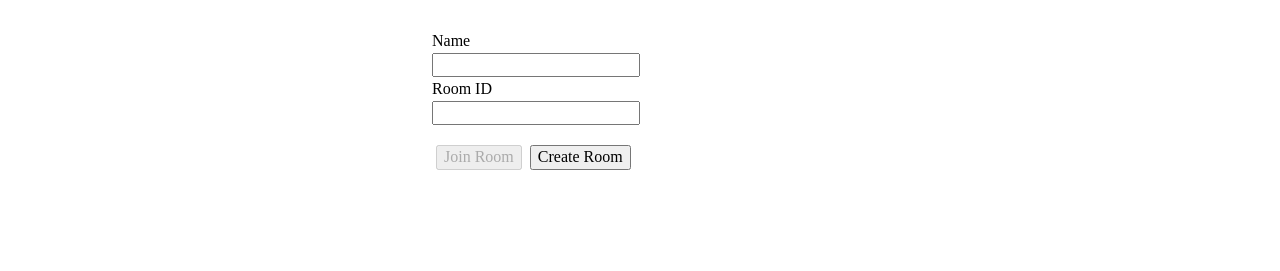
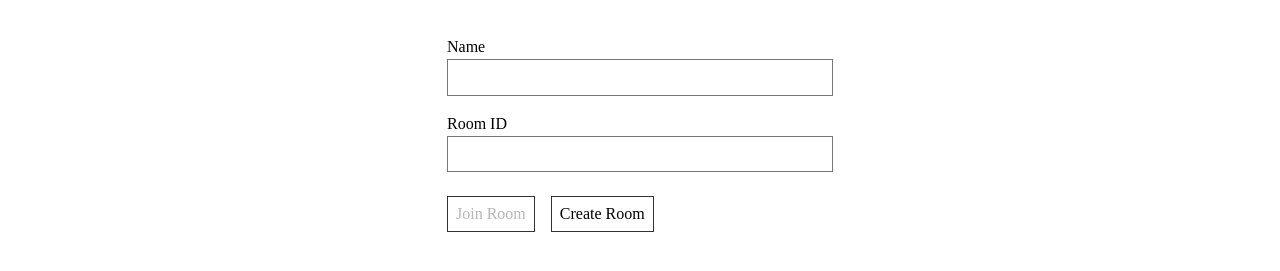
Before and after one commit to srmullen/multiplayer, a React app: page / in a window 1280 px wide. Shown: the part 47-318 px from the top of the page. Built offline with nearby package versions, Linux system fonts and the light colour scheme; no server answers.

Commit message:
better looking login form

```diff
--- a/client/Login.js
+++ b/client/Login.js
@@ -19,15 +19,22 @@ class Login extends Component {
                         e.preventDefault();
                         this.props.joinRoom(this.state.roomID, this.state.name);
                     }}>
+                    <fieldset className="ba b--transparent">
                         <div>
                             <label className="db lh-copy" htmlFor="name-input">Name</label>
-                        <input id="name-input" type="text" value={this.state.name} onChange={e => {
+                            <input
+                                className="input-reset pa2 ba w-100"
+                                id="name-input" type="text"
+                                value={this.state.name} onChange={e => {
                                     this.setState({name: e.target.value});
                                 }} />
                         </div>
-                    <div>
+                        <div className="mt3">
                             <label className="db lh-copy" htmlFor="room-input">Room ID</label>
-                        <input id="room-input" type="text" value={this.state.roomID} onChange={e => {
+                            <input
+                                className="input-reset pa2 ba w-100"
+                                id="room-input" type="text"
+                                value={this.state.roomID} onChange={e => {
                                     this.setState({
                                         roomID: e.target.value,
                                         joinRoomDisabled: !e.target.value.length
@@ -35,12 +42,21 @@ class Login extends Component {
                                 }} />
                         </div>
                         <div className="lh-copy mt3">
-                        <input className="ma1" type="submit" value="Join Room" disabled={this.state.joinRoomDisabled} />
-                        <button className="ma1" onClick={(e) => {
+                            <input
+                                className="input-reset ba b--black-80 pa2 bg-transparent ma2 ml0 hover-bg-black hover--white hover"
+                                type="submit"
+                                value="Join Room"
+                                disabled={this.state.joinRoomDisabled} />
+                            <button
+                                className="input-reset ba b--black-80 pa2 bg-transparent ma2 hover-bg-black hover--white hover"
+                                onClick={(e) => {
                                     e.preventDefault();
                                     this.props.createRoom(this.state.name);
-                        }}>Create Room</button>
+                                }}>
+                                Create Room
+                            </button>
                         </div>
+                    </fieldset>
                 </form>
             </div>
         );
--- a/client/styles/styles.css
+++ b/client/styles/styles.css
@@ -15,3 +15,23 @@ body {}
 input[type=text]:focus {
     outline: none;
 }
+
+.hover-bg-black:hover {
+    background-color: rgba(0, 0, 0, 0.8);
+    transition: background-color 0.2s ease-in;
+}
+
+.hover--white:hover {
+    color: white;
+    transition: background-color 0.2s ease-in;
+}
+
+.hover-bg-black:disabled:hover {
+    color: rgba(0, 0, 0, 0.2) !important;
+    border-color: rgba(0, 0, 0, 0.2) !important;
+    transition: color 0.2s ease-in, border-color 0.2s ease-in;
+}
+
+.hover--white:disabled:hover {
+    background-color: white !important;
+}
```
Lines whose indentation alone changed are shown as unchanged.
